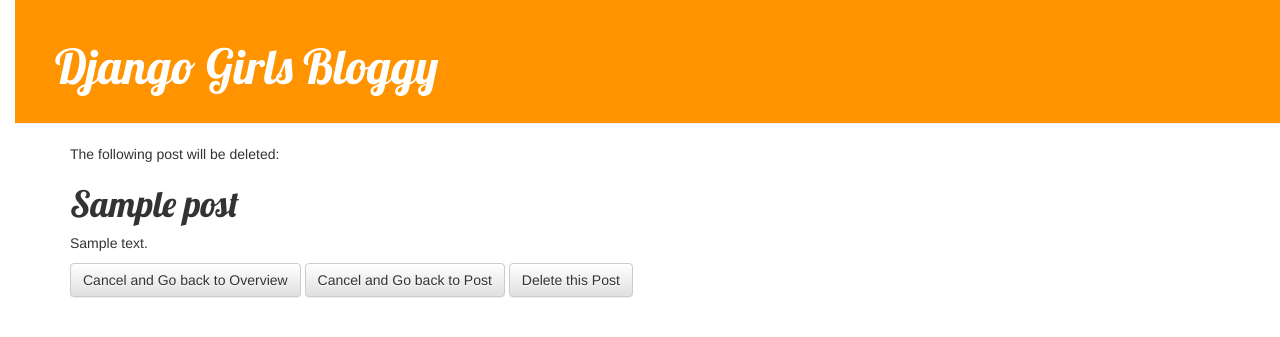
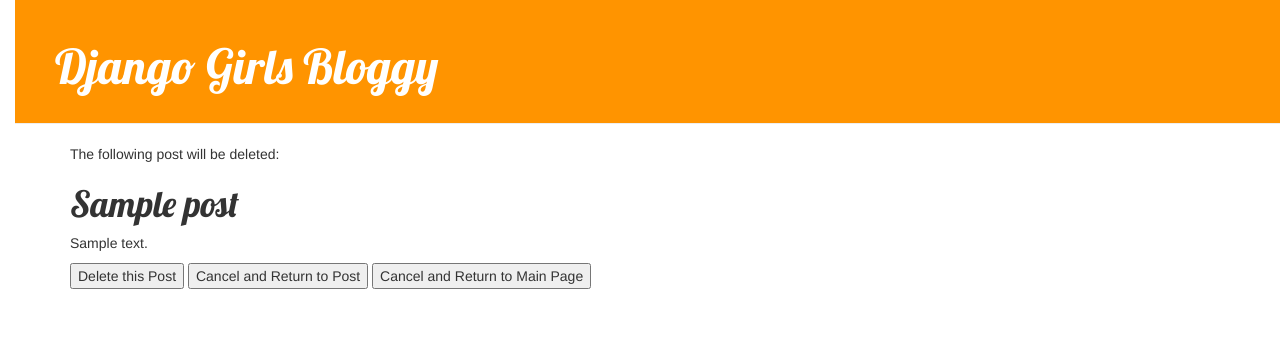
Before and after one commit to MGonen/my-first-blog, a Django app: page /post/1/delete/ in a window 1280 px wide. Shown: the top 337 px of the page. Run offline with Django 3.2, Linux system fonts and the light colour scheme; tables that the repository leaves empty hold one stand-in row (values such as "Sample post"); some libraries are stand-ins or nearby versions.

Commit message:
Cancel, Publish or Save in views.post_edit. post_delete.html and views.post_delete changed to have the option to delete, or cancel

```diff
--- a/blog/templates/blog/post_delete.html
+++ b/blog/templates/blog/post_delete.html
@@ -6,10 +6,15 @@
         <h1>{{ post.title }}</h1>
         <p>{{ post.text }}</p>
 
-        <form method="POST" class="post-form">{% csrf_token %}
-            <a class="btn btn-default" href="{% url 'post_list' %}"><span>Cancel and Go back to Overview</span></a>
-            <a class="btn btn-default" href="{% url 'post_detail' pk=post.pk %}"><span>Cancel and Go back to Post</span></a>
-            <button type="submit" class="btn btn-default">Delete this Post</button>
+        <form class="post-form">{% csrf_token %}
+{#            <a class="btn btn-default" href="{% url 'post_list' %}"><span>Cancel and Go back to Overview</span></a>#}
+{#            <a class="btn btn-default" href="{% url 'post_detail' pk=post.pk %}"><span>Cancel and Go back to Post</span></a>#}
+{#            <button name="delete" type="submit" class="btn btn-default">Delete this Post</button>#}
+{#            <button name="cancel_return_to_list" type="submit" class="btn btn-default">Delete this Post</button>#}
+{#            <button name="cancel_return_to_post" type="submit" class="btn btn-default">Delete this Post</button>#}
+            <button name="delete">Delete this Post</button>
+            <button name="cancel_return_to_post">Cancel and Return to Post</button>
+            <button name="cancel_return_to_list">Cancel and Return to Main Page</button>
         </form>
     </div>
 
--- a/blog/templates/blog/post_detail.html
+++ b/blog/templates/blog/post_detail.html
@@ -20,7 +20,7 @@
         {% endif %}
         {% if user.is_authenticated %}
             <a class="btn btn-default" href="{% url 'post_edit' pk=post.pk %}"><span class="glyphicon glyphicon-pencil"></span></a>
-            <a class="btn btn-default" href="{% url 'post_delete' pk=post.pk %}"><span class="glyphicon glyphicon-minus"></span></a>
+            <a class="btn btn-default" href="{% url 'post_delete' pk=post.pk %}"><span class="glyphicon glyphicon-remove"></span></a>
         {% endif %}
         {% if not already_published %}
             <a class="btn btn-default" href="{% url 'post_publish' pk=post.pk %}"><span class="glyphicon glyphicon-asterisk"></span></a>
--- a/blog/templates/blog/post_edit.html
+++ b/blog/templates/blog/post_edit.html
@@ -5,6 +5,8 @@
     <h1>New post</h1>
     <form method="POST" class="post-form">{% csrf_token %}
         {{ form.as_p }}
-        <button type="submit" class="save btn btn-default">Save</button>
+        <button name="cancel" class="save btn btn-default">Cancel</button>
+        <button name="save" class="save btn btn-default">Save</button>
+        <button name="publish" class="save btn btn-default">Publish</button>
     </form>
 {% endblock %}
--- a/blog/views.py
+++ b/blog/views.py
@@ -25,31 +25,39 @@
 def post_new(request):
     print 'request = ', request
     if request.method == "POST":
-        print 'request.POST = ', request.POST
+
+        if "cancel" in request.POST:
+            return redirect('post_list')
 
         form = PostForm(request.POST)
         if form.is_valid():
             post = form.save(commit=False)
             post.author = request.user
-            post.published_date = timezone.now()
             post.save()
+            if "publish" in request.POST:
+                return redirect('post.publish', pk=post.pk)
             return redirect('post_detail', pk=post.pk)
-
     else:
         print 'request.GET =', request.GET
         form = PostForm()
     return render(request, 'blog/post_edit.html', {'form': form})
 
 
+
 def post_edit(request, pk):
     post = get_object_or_404(Post, pk=pk)
     if request.method == "POST":
+
+        if "cancel" in request.POST:
+            return redirect('post_detail', pk=post.pk)
+
         form = PostForm(request.POST, instance=post)
         if form.is_valid():
             post = form.save(commit=False)
             post.author = request.user
-            # post.published_date = timezone.now()
             post.save()
+            if "publish" in request.POST:
+                return redirect('post.publish', pk=post.pk)
             return redirect('post_detail', pk=post.pk)
     else:
         form = PostForm(instance=post)
@@ -59,10 +67,13 @@
 
 def post_delete(request, pk):
     post = get_object_or_404(Post, pk=pk)
-    if request.method == "POST":
+    if "cancel_return_to_post" in request.GET:
+        return redirect('post_detail', pk=post.pk)
+    if "cancel_return_to_list" in request.GET:
+        return redirect('post_list')
+    if "delete" in request.GET:
         post.delete()
         return redirect('post_list')
-
     return render(request, 'blog/post_delete.html', {'post':post})
 
 
```
